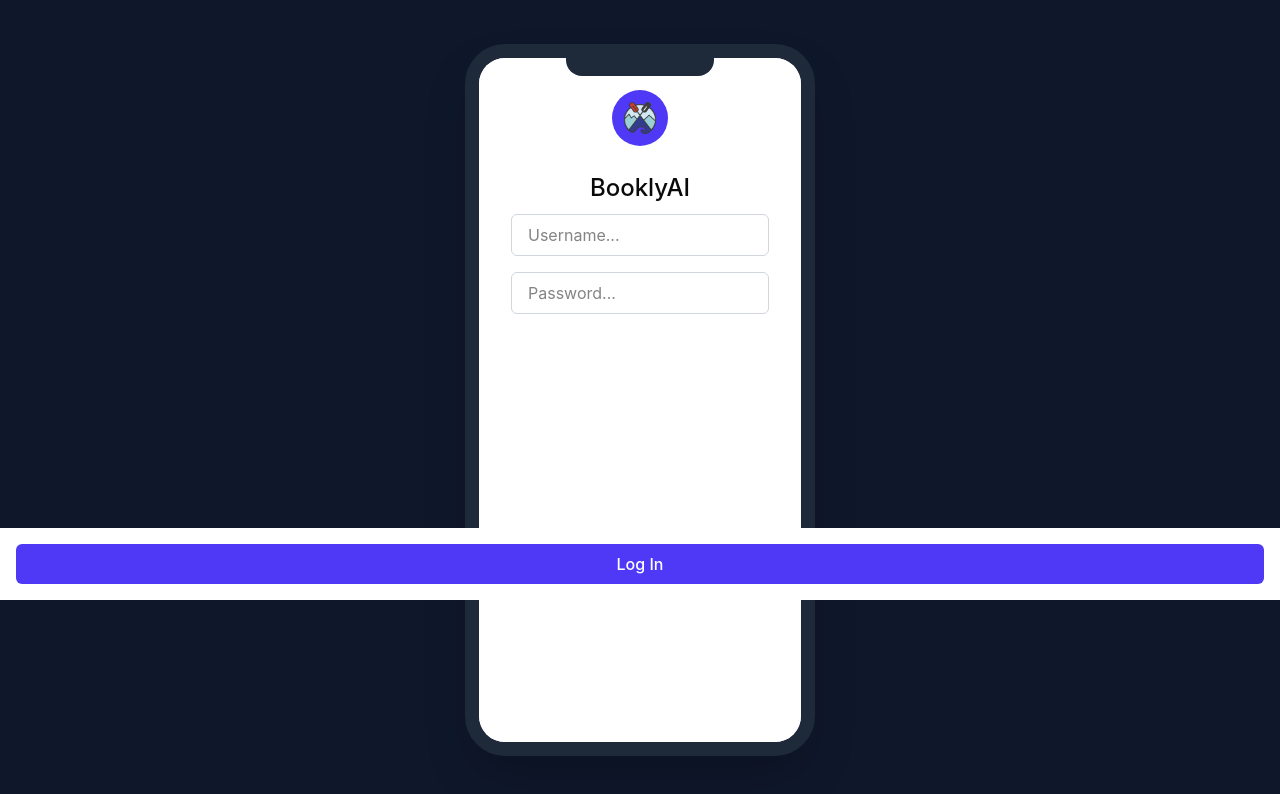
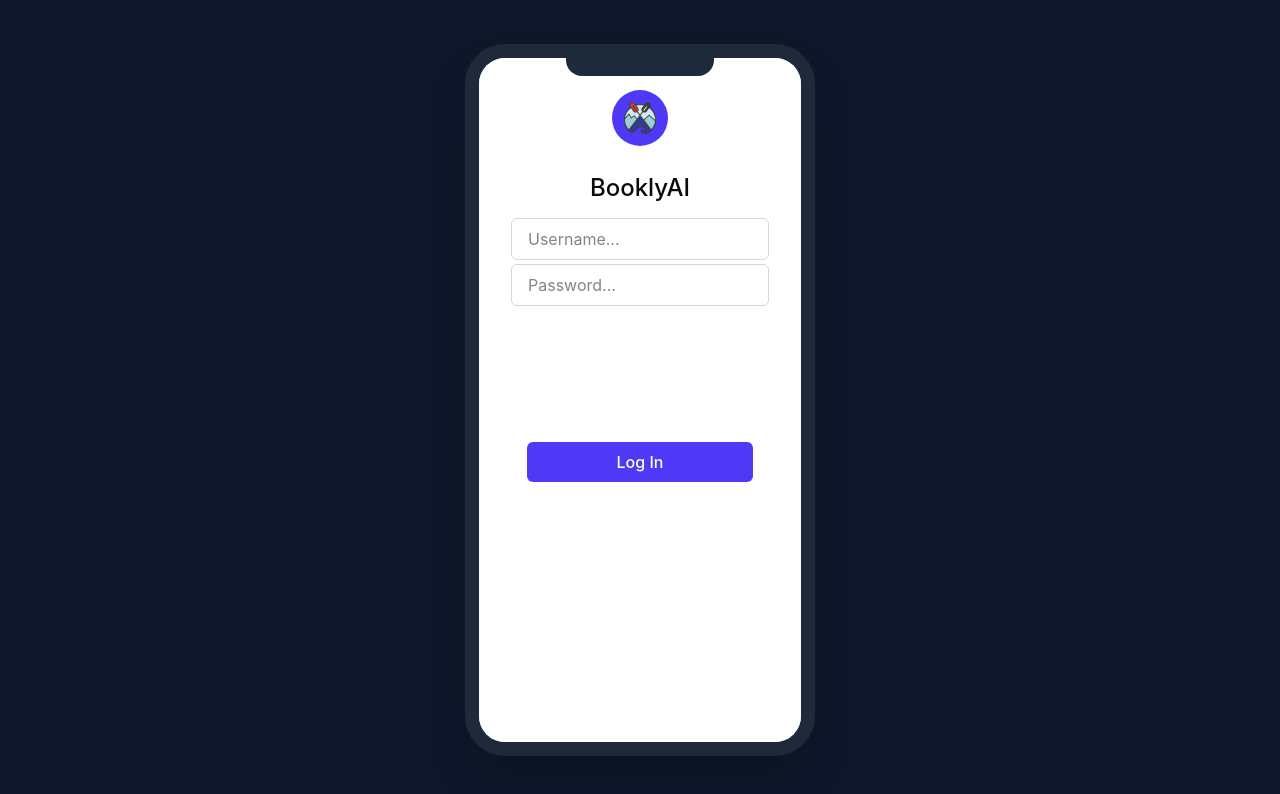
Before and after one commit to SudyStefan/MSD_UX_Prototype, a React (Vite) app: page / in a window 1280 px wide. Shown: the top 794 px of the page. Built offline with nearby package versions, Linux system fonts and the light colour scheme.

Commit message:
fixed login page

```diff
--- a/src/app/components/CalendarView.tsx
+++ b/src/app/components/CalendarView.tsx
@@ -112,7 +112,7 @@ export const CalendarView = ({
         startAccessor="start"
         endAccessor="end"
         titleAccessor="title"
-        style={{ height: "100%", minHeight: "600px" }}
+        style={{ height: "100%" , minHeight: "450px" }}
         onSelectEvent={handleSelectEvent}
         eventPropGetter={eventStyleGetter}
         view={view}
--- a/src/app/components/LoginPage.tsx
+++ b/src/app/components/LoginPage.tsx
@@ -18,8 +18,8 @@ export function LoginPage({ onLogin }: LoginPageProps) {
   };
 
   return (
-    <div className="min-h-screen flex items-start justify-center bg-gradient-to-br from-blue-50 to-indigo-100">
-      <div className="bg-white min-h-screen p-8 rounded-lg shadow-lg w-full max-w-md">
+    <div className="h-full flex items-start justify-center bg-gradient-to-br from-blue-50 to-indigo-100">
+      <div className="bg-white h-full p-8 rounded-lg shadow-lg w-full max-w-md">
         <div className="flex items-center justify-center mb-6">
           <div className="bg-indigo-600 p-3 rounded-full">
             <img src={logo} alt="BooklyAI Logo" className="h-8 w-auto" />
@@ -28,7 +28,7 @@ export function LoginPage({ onLogin }: LoginPageProps) {
 
         <h1 className="text-center mb-2">BooklyAI</h1>
 
-        <form onSubmit={handleSubmit} className="space-y-4">
+        <form onSubmit={handleSubmit} className="flex h-full space-y-4 justify-start flex-col">
             <div>
               <label htmlFor="email" className="block text-sm mb-1" />
               <input
@@ -40,9 +40,7 @@ export function LoginPage({ onLogin }: LoginPageProps) {
                 placeholder="Username..."
                 required
               />
-          </div>
 
-          <div>
               <label htmlFor="password" className="block text-sm mb-1" />
               <input
                 id="password"
@@ -54,7 +52,7 @@ export function LoginPage({ onLogin }: LoginPageProps) {
                 required
               />
             </div>
-          <div className="fixed bottom-50 left-0 w-full p-4 bg-white">
+            <div className="px-4 py-30 bg-white">
               <button
                 type="submit"
                 className="w-full bg-indigo-600 text-white py-2 rounded-md hover:bg-indigo-700 transition-colors"
--- a/src/app/components/Root.tsx
+++ b/src/app/components/Root.tsx
@@ -1,10 +1,9 @@
-import { useState, useCallback } from 'react';
-import { ScanQrCode, Settings, CalendarDays,  } from 'lucide-react';
-import { Event, GuideSignup } from '../types/event';
-import { EventDetailDialog } from './EventDetailDialog';
-import 'react-big-calendar/lib/css/react-big-calendar.css';
-import { CalendarView } from './CalendarView';
-
+import { useState, useCallback } from "react";
+import { ScanQrCode, Settings, CalendarDays } from "lucide-react";
+import { Event, GuideSignup } from "../types/event";
+import { EventDetailDialog } from "./EventDetailDialog";
+import "react-big-calendar/lib/css/react-big-calendar.css";
+import { CalendarView } from "./CalendarView";
 
 interface CalendarViewProps {
   events: Event[];
@@ -20,7 +19,13 @@ enum Route {
   SETTINGS = "SETTINGS"
 }
 
-export function Root({ events, userEmail, onLogout, onSignup, signedUpEvents }: CalendarViewProps) {
+export function Root({
+  events,
+  userEmail,
+  onLogout,
+  onSignup,
+  signedUpEvents
+}: CalendarViewProps) {
   const [selectedEvent, setSelectedEvent] = useState<Event | null>(null);
   const [dialogOpen, setDialogOpen] = useState(false);
 
@@ -32,24 +37,41 @@ export function Root({ events, userEmail, onLogout, onSignup, signedUpEvents }:
   }, []);
 
   return (
-    <div className="h-screen flex flex-col bg-white">
-
+    <div className="flex flex-col bg-white justify-between h-full">
       {/* Content */}
-      {route === Route.CALENDAR && <CalendarView events={events} userEmail={userEmail} signedUpEvents={signedUpEvents} onSelectEvent={handleSelectEvent} />}
-      {route === Route.SCAN && (<></>) /* ADD SCAN PAGE HERE */}
-      {route === Route.SETTINGS && (<></>) /* ADD SETTINGS PAGE HERE */ }
+      <div>
+        {route === Route.CALENDAR && (
+          <CalendarView
+            events={events}
+            userEmail={userEmail}
+            signedUpEvents={signedUpEvents}
+            onSelectEvent={handleSelectEvent}
+          />
+        )}
+        {route === Route.SCAN && <></> /* ADD SCAN PAGE HERE */}
+        {route === Route.SETTINGS && <></> /* ADD SETTINGS PAGE HERE */}
+      </div>
 
       {/* Footer */}
       <div className="bg-indigo-600 text-white px-10 py-4 flex items-center justify-between shadow-md">
-        <div onClick={() => setRoute(Route.CALENDAR)} className="flex flex-col items-center">
+        <div
+          onClick={() => setRoute(Route.CALENDAR)}
+          className="flex flex-col items-center"
+        >
           <CalendarDays size={50} />
           <p>Calendar</p>
         </div>
-        <div onClick={() => setRoute(Route.SCAN)} className="flex flex-col items-center">
+        <div
+          onClick={() => setRoute(Route.SCAN)}
+          className="flex flex-col items-center"
+        >
           <ScanQrCode size={50} />
           <p>Scan</p>
         </div>
-        <div onClick={() => setRoute(Route.SETTINGS)} className="flex flex-col items-center">
+        <div
+          onClick={() => setRoute(Route.SETTINGS)}
+          className="flex flex-col items-center"
+        >
           <Settings size={50} />
           <p>Settings</p>
         </div>
@@ -61,7 +83,9 @@ export function Root({ events, userEmail, onLogout, onSignup, signedUpEvents }:
         open={dialogOpen}
         onClose={() => setDialogOpen(false)}
         onSignup={onSignup}
-        isSignedUp={selectedEvent ? signedUpEvents.has(selectedEvent.id) : false}
+        isSignedUp={
+          selectedEvent ? signedUpEvents.has(selectedEvent.id) : false
+        }
       />
     </div>
   );
```
Lines whose indentation alone changed are shown as unchanged.
